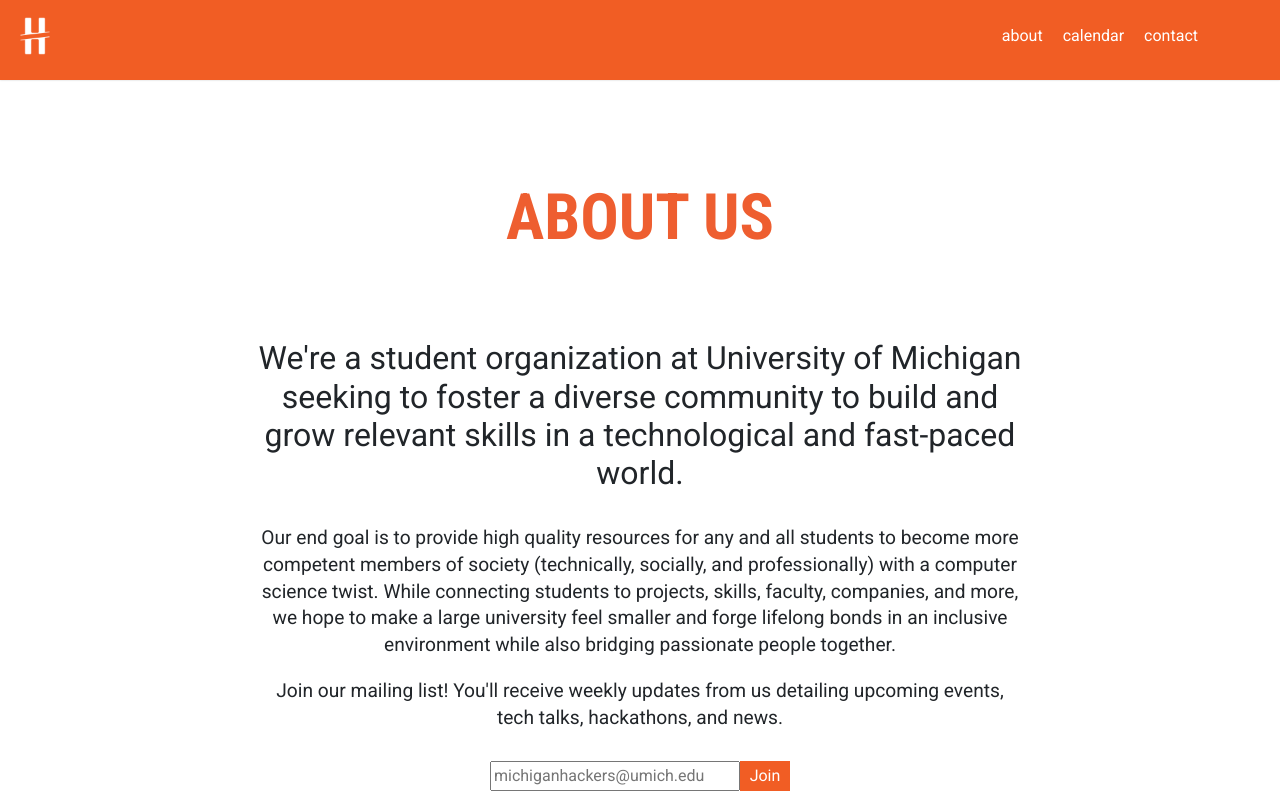
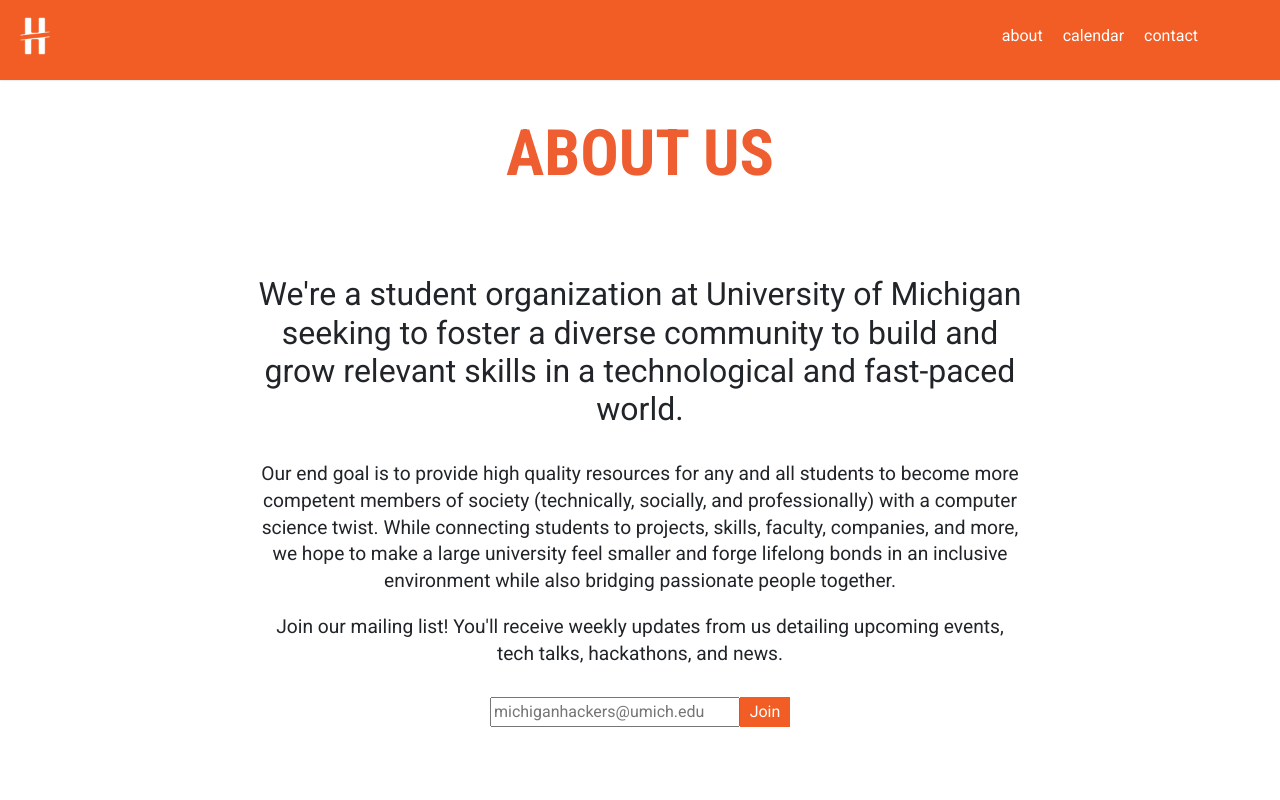
Before and after one commit to michiganhackers/mh-web-new, a React (Create React App) app: page /about in a window 1280 px wide. Shown: the top 800 px of the page. Built offline with nearby package versions, Linux system fonts and the light colour scheme.

Commit message:
remove bigger screen header padding

```diff
--- a/src/components/StaticHeader/StaticHeader.jsx
+++ b/src/components/StaticHeader/StaticHeader.jsx
@@ -15,7 +15,6 @@ const Header = styled.h1`
   ${devices.small`
     padding-top: 20%;
   `}
-  padding-top: 5%
   text-transform: uppercase;
   margin: 10vw 0 4vw 0;
 `
```
